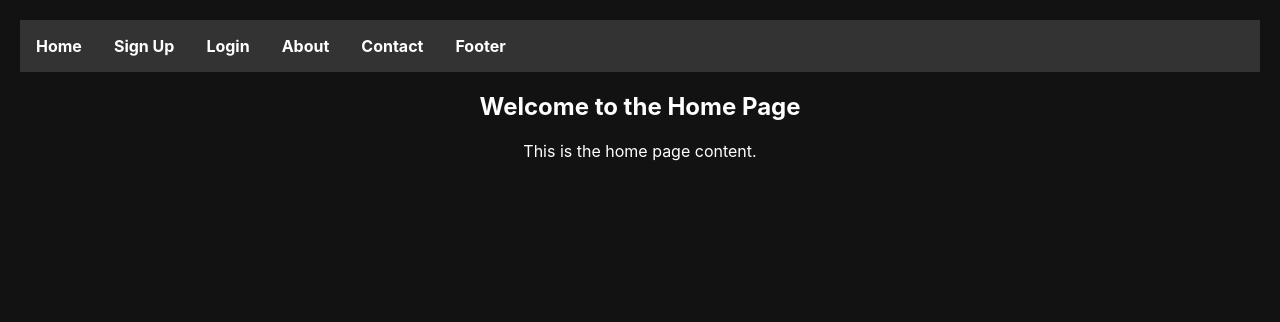
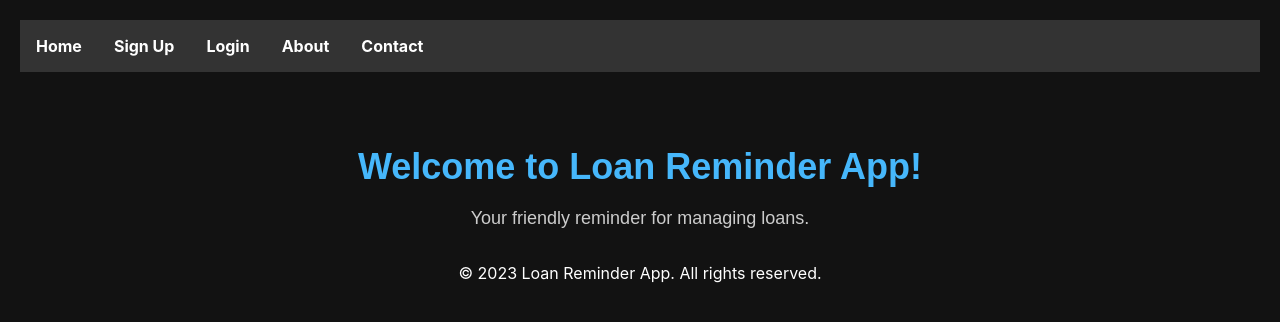
Before and after one commit to ftnoddy/LoanReminder, a React (Create React App) app: page / in a window 1280 px wide. Shown: the top 322 px of the page. Built offline with nearby package versions, Linux system fonts and the light colour scheme.

Commit message:
style home page

```diff
--- a/src/App.css
+++ b/src/App.css
@@ -197,6 +197,27 @@ li {
   margin: 0 1rem;
 }
 
+/* Different hover colors based on class names */
+li.home:hover a {
+  color: #007bff;
+}
+
+li.signup:hover a {
+  color: #34c759;
+}
+
+li.login:hover a {
+  color: #ff2d55;
+}
+
+li.about:hover a {
+  color: #f39c12;
+}
+
+li.contact:hover a {
+  color: #5ac8fa;
+}
+
 a {
   text-decoration: none;
   color: #fff;
@@ -204,6 +225,55 @@ a {
   transition: color 0.3s;
 }
 
-a:hover {
-  color: #007bff;
+
+/* Home.css */
+.home-container {
+  display: flex;
+  flex-direction: column;
+  justify-content: flex-start;
+  align-items: center;
+  min-height: 100vh;
+  background-color: #121212;
+  padding: 50px;
+  box-sizing: border-box;
 }
+
+.animated-text {
+  text-align: center;
+  font-family: "Arial", sans-serif;
+}
+
+.animated-text h1 {
+  font-size: 36px;
+  font-weight: bold;
+  margin-bottom: 20px;
+  animation: colorChange 4s infinite;
+}
+
+.animated-text p {
+  font-size: 18px;
+  color: #ccc;
+}
+
+@keyframes colorChange {
+  0%, 100% {
+    color: #ff2d55;
+  }
+  25% {
+    color: #007bff;
+  }
+  50% {
+    color: #5ac8fa;
+  }
+  75% {
+    color: #34c759;
+  }
+}
+
+.home-footer {
+  text-align: center;
+  padding: 10px;
+  background-color: #1e1e1e;
+  color: #ccc;
+  font-size: 14px;
+}
--- a/src/App.js
+++ b/src/App.js
@@ -3,7 +3,6 @@ import Navbar from "./Components/Navbar";
 import Home from "./Components/Home";
 import About from "./Components/About";
 import Contact from "./Components/Contact";
-import Footer from "./Components/Footer";
 import Login from "./Components/Login";
 import SignUp from "./Components/SignUp";
 import "./App.css";
--- a/src/Components/Footer.js
+++ b/src/Components/Footer.js
@@ -1,13 +1,9 @@
-import React from "react";
+// import React from "react";
 
-const Footer = () => {
-  return (
-    <footer className="footer">
-      <div className="container">
-        <p>&copy; {new Date().getFullYear()} Loan Reminder App. All rights reserved.</p>
-      </div>
-    </footer>
-  );
-};
+// const Footer = () => {
+//   return (
 
-export default Footer;
+//   );
+// };
+
+// export default Footer;
--- a/src/Components/Home.js
+++ b/src/Components/Home.js
@@ -1,10 +1,18 @@
 import React from "react";
+
 
 const Home = () => {
   return (
-    <div>
-      <h2>Welcome to the Home Page</h2>
-      <p>This is the home page content.</p>
+    <div className="home-container">
+      <div className="animated-text">
+        <h1>Welcome to Loan Reminder App!</h1>
+        <p>Your friendly reminder for managing loans.</p>
+      </div>
+      <footer className="footer">
+      <div className="container">
+        <p>&copy; {new Date().getFullYear()} Loan Reminder App. All rights reserved.</p>
+      </div>
+    </footer>
     </div>
   );
 };
--- a/src/Components/Navbar.js
+++ b/src/Components/Navbar.js
@@ -9,34 +9,29 @@ const Navbar = ({ onNavigation }) => {
   return (
     <nav>
       <ul>
-        <li>
+        <li className="home">
           <Link to="/" onClick={() => handleNavLinkClick("/")}>
             Home
           </Link>
         </li>
-        <li>
+        <li className="signup">
           <Link to="/signup" onClick={() => handleNavLinkClick("/signup")}>
             Sign Up
           </Link>
         </li>
-        <li>
+        <li className="login">
           <Link to="/login" onClick={() => handleNavLinkClick("/login")}>
             Login
           </Link>
         </li>
-        <li>
+        <li className="about">
           <Link to="/about" onClick={() => handleNavLinkClick("/about")}>
-           About
+            About
           </Link>
         </li>
-        <li>
+        <li className="contact">
           <Link to="/contact" onClick={() => handleNavLinkClick("/contact")}>
             Contact
-          </Link>
-        </li>
-        <li>
-          <Link to="/footer" onClick={() => handleNavLinkClick("/footer")}>
-            Footer
           </Link>
         </li>
       </ul>
```
